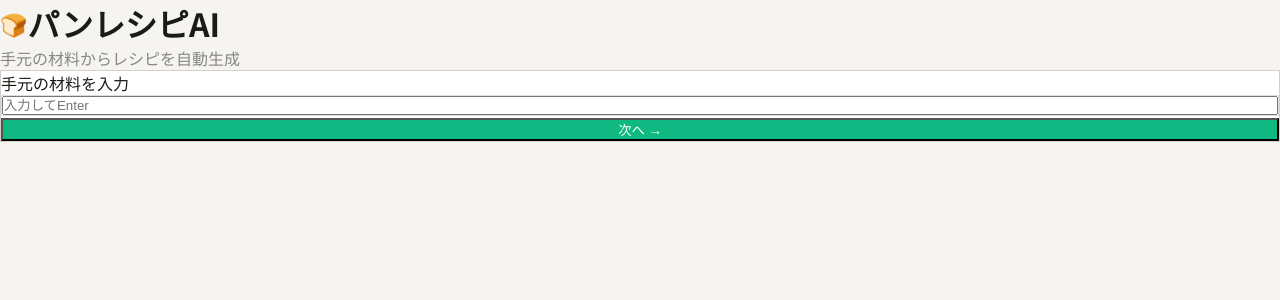
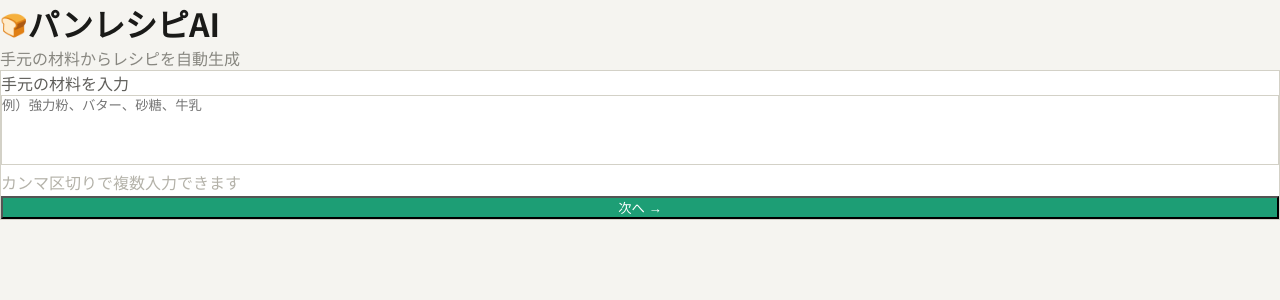
Before and after one commit to uryuen-arch/pan-recipe-ai, a Next.js app: page / in a window 1280 px wide. Shown: the top 300 px of the page. Built offline with nearby package versions, Linux system fonts and the light colour scheme.

Commit message:
配列設定

```diff
--- a/src/components/StepIngredients.jsx
+++ b/src/components/StepIngredients.jsx
@@ -5,7 +5,6 @@ const STORAGE_KEY = "pan_recipe_past_ingredients";
 const MAX_PAST = 10;
 
 export default function StepIngredients({ value, onChange, onNext }) {
-  const [input, setInput] = useState("");
   const [past, setPast] = useState([]);
   const [error, setError] = useState("");
 
@@ -24,48 +23,11 @@ export default function StepIngredients({ value, onChange, onNext }) {
     localStorage.setItem(STORAGE_KEY, JSON.stringify(merged));
   };
 
-  // 🔥 タグ追加
-  const addTag = (text) => {
-    const items = text
-      .split(/[,、]/)
-      .map((s) => s.trim())
-      .filter(Boolean);
+  const addFromTag = (item) => {
+    const current = value;
 
-    const newTags = [...value];
-
-    items.forEach((item) => {
-      if (!newTags.includes(item)) {
-        newTags.push(item);
-      }
-    });
-
-    onChange(newTags);
-  };
-
-  // 🔥 タグ削除
-  const removeTag = (target) => {
-    onChange(value.filter((v) => v !== target));
-  };
-
-  // 🔥 入力処理
-  const handleKeyDown = (e) => {
-    if (e.key === "Enter" || e.key === "," || e.key === "、") {
-      e.preventDefault();
-      if (input.trim()) {
-        addTag(input);
-        setInput("");
-      }
-    }
-
-    // バックスペースで最後削除
-    if (e.key === "Backspace" && !input && value.length > 0) {
-      removeTag(value[value.length - 1]);
-    }
-  };
-
-  const addFromTag = (item) => {
-    if (!value.includes(item)) {
-      onChange([...value, item]);
+    if (!current.includes(item)) {
+      onChange([...current, item]);
     }
   };
 
@@ -79,68 +41,86 @@ export default function StepIngredients({ value, onChange, onNext }) {
     onNext();
   };
 
+  const selectedTags = value;
+
+
   return (
     <div className="animate-fade-up">
       {/* 入力エリア */}
       <div className="mb-5">
-        <label className="block text-xs font-medium mb-2">
+        <label
+          className="block text-xs font-medium mb-2"
+          style={{ color: "var(--gray-mid)" }}
+        >
           手元の材料を入力
         </label>
+        <textarea
+          rows={3}
+          value={value.join(", ")}
+          onChange={(e) => {
+            const array = e.target.value
+              .split(/[,、]/)
+              .map((s) => s.trim())
+              .filter(Boolean);
 
-        {/* 🔥 タグ入力ボックス */}
-        <div
-          className="flex flex-wrap gap-2 p-3 rounded-xl border"
+            onChange(array);
+            setError("");
+          }}
+          placeholder="例）強力粉、バター、砂糖、牛乳"
+          className="w-full rounded-xl px-4 py-3 text-sm resize-none outline-none transition-all"
           style={{
-            border: error ? "1.5px solid #ef4444" : "1px solid #ddd",
+            border: error
+              ? "1.5px solid #ef4444"
+              : "1px solid var(--gray-border)",
+            background: "var(--white)",
+            color: "var(--gray-ink)",
+            lineHeight: 1.7,
           }}
-        >
-          {/* タグ表示 */}
-          {value.map((tag, i) => (
-            <div
-              key={i}
-              className="flex items-center gap-1 px-2 py-1 rounded-full text-xs"
-              style={{
-                background: "#e6f7f0",
-                color: "#059669",
-              }}
-            >
-              {tag}
-              <button onClick={() => removeTag(tag)}>×</button>
-            </div>
-          ))}
-
-          {/* 入力 */}
-          <input
-            value={input}
-            onChange={(e) => setInput(e.target.value)}
-            onKeyDown={handleKeyDown}
-            placeholder="入力してEnter"
-            className="flex-1 outline-none text-sm"
-          />
-        </div>
-
+          onFocus={(e) =>
+            (e.target.style.border = "1.5px solid var(--green-main)")
+          }
+          onBlur={(e) =>
+            (e.target.style.border = error
+              ? "1.5px solid #ef4444"
+              : "1px solid var(--gray-border)")
+          }
+        />
         {error && (
-          <p className="text-xs mt-1 text-red-500">{error}</p>
+          <p className="text-xs mt-1" style={{ color: "#ef4444" }}>
+            {error}
+          </p>
         )}
+        <p className="text-xs mt-1" style={{ color: "var(--gray-muted)" }}>
+          カンマ区切りで複数入力できます
+        </p>
       </div>
 
       {/* 過去材料 */}
       {past.length > 0 && (
         <div className="mb-6">
-          <p className="text-xs font-medium mb-3">
+          <p
+            className="text-xs font-medium mb-3"
+            style={{ color: "var(--gray-mid)" }}
+          >
             過去に使った材料
           </p>
           <div className="flex flex-wrap gap-2">
             {past.map((item, i) => {
-              const isSelected = value.includes(item);
+              const isSelected = selectedTags.includes(item);
               return (
                 <button
                   key={i}
                   onClick={() => addFromTag(item)}
-                  className="text-xs px-3 py-1.5 rounded-full"
+                  className="text-xs px-3 py-1.5 rounded-full transition-all"
                   style={{
-                    background: isSelected ? "#d1fae5" : "#f3f4f6",
-                    border: "1px solid #ddd",
+                    background: isSelected
+                      ? "var(--green-pale)"
+                      : "var(--gray-bg)",
+                    border: isSelected
+                      ? "1px solid var(--green-light)"
+                      : "1px solid var(--gray-border)",
+                    color: isSelected ? "var(--green-deep)" : "var(--gray-mid)",
+                    fontWeight: isSelected ? 500 : 400,
                   }}
                 >
                   {item}
@@ -151,13 +131,13 @@ export default function StepIngredients({ value, onChange, onNext }) {
         </div>
       )}
 
-      {/* 次へ */}
+      {/* 次へボタン */}
       <button
         onClick={handleNext}
-        className="w-full py-3.5 rounded-xl text-sm font-medium"
+        className="w-full py-3.5 rounded-xl text-sm font-medium transition-all active:scale-95"
         style={{
-          background: "#10b981",
-          color: "#fff",
+          background: "var(--green-main)",
+          color: "var(--white)",
         }}
       >
         次へ →
```
